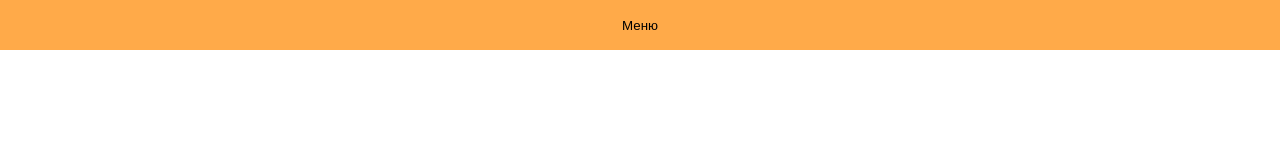
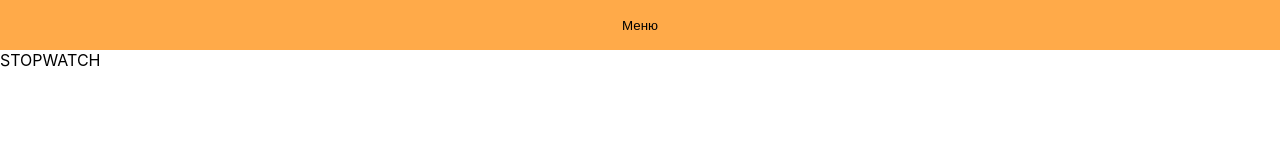
Before and after one commit to ZRNRD/React-Time-Control, a React (Create React App) app: page /stopwatch in a window 1280 px wide. Shown: the top 160 px of the page. Built offline with nearby package versions, Linux system fonts and the light colour scheme.

Commit message:
Добавлены пустые компоненты таймера и секундомера и настроен роутер

```diff
--- a/public/index.html
+++ b/public/index.html
@@ -24,7 +24,7 @@
       work correctly both with client-side routing and a non-root public URL.
       Learn how to configure a non-root public URL by running `npm run build`.
     -->
-    <title>React App</title>
+    <title>React-Time-Control</title>
   </head>
   <body>
     <noscript>You need to enable JavaScript to run this app.</noscript>
--- a/src/App.js
+++ b/src/App.js
@@ -1,9 +1,19 @@
 import './App.css';
+import { BrowserRouter, Route, Routes, Navigate } from 'react-router-dom';
 import { Menu } from './components/Menu/Menu.tsx';
+import { Timer } from './components/Timer/Timer.tsx';
+import { Stopwatch } from './components/Stopwatch/Stopwatch.tsx';
 
 function App() {
   return (
-    <Menu />
+    <BrowserRouter>
+      <Menu />
+      <Routes>
+        <Route exact path="/" element={ <Navigate to="/timer" /> }/>
+        <Route path="/timer" element={<Timer />} />
+        <Route path="/stopwatch" element={<Stopwatch />} />
+      </Routes>
+    </BrowserRouter>
   );
 }
 
--- a/src/components/Menu/Menu.module.scss
+++ b/src/components/Menu/Menu.module.scss
@@ -17,6 +17,7 @@
         transition: all .3s ease;
         &-show{
             height: 50px;
+            transition: all .3s ease;
         }
     }
     &__item{
--- a/src/components/Menu/Menu.tsx
+++ b/src/components/Menu/Menu.tsx
@@ -1,4 +1,5 @@
 import * as React from 'react';
+import { NavLink } from 'react-router-dom';
 
 import style from './Menu.module.scss';
 
@@ -7,10 +8,10 @@ export const Menu = () => {
     return (
     <div className={style["menu"]}>
         <div className={showMenu ? style["menu__items-show"] : style["menu__items"]}>
-            <input type="button" className={style["menu__item-active"]} value="Таймер"></input>
-            <input type="button" className={style["menu__item"]} value="Секундомер"></input>
+            <NavLink to="/timer"><input type="button" className={style["menu__item-active"]} value="Таймер"></input></NavLink>
+            <NavLink to="/stopwatch"><input type="button" className={style["menu__item"]} value="Секундомер"></input></NavLink>
         </div>
         <input type="button" className={style["menu-show"]} value="Меню" onClick={()=>{isShowMenu(!showMenu)}}></input>
     </div>
-);
+    );
 }
--- /dev/null
+++ b/src/components/Stopwatch/Stopwatch.tsx
@@ -0,0 +1,11 @@
+import * as React from 'react';
+
+import style from './Stopwatch.module.scss';
+
+export const Stopwatch = () => {
+    return (
+    <div className={style["stopwatch"]}>
+        STOPWATCH
+    </div>
+    );
+}
--- /dev/null
+++ b/src/components/Timer/Timer.tsx
@@ -0,0 +1,11 @@
+import * as React from 'react';
+
+import style from './Timer.module.scss';
+
+export const Timer = () => {
+    return (
+    <div className={style["timer"]}>
+        TIMER
+    </div>
+    );
+}
```
Also changed, not shown: src/components/Stopwatch/Stopwatch.module.scss (added), src/components/Timer/Timer.module.scss (added).
